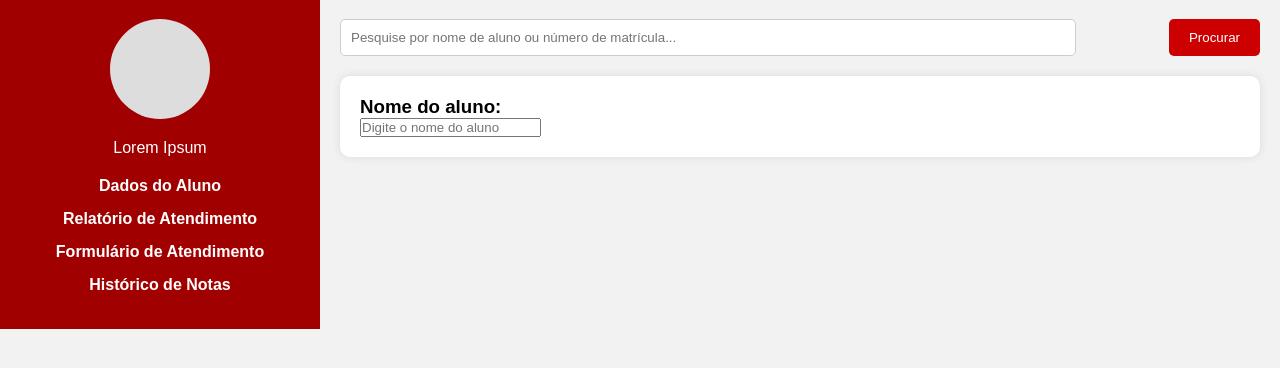
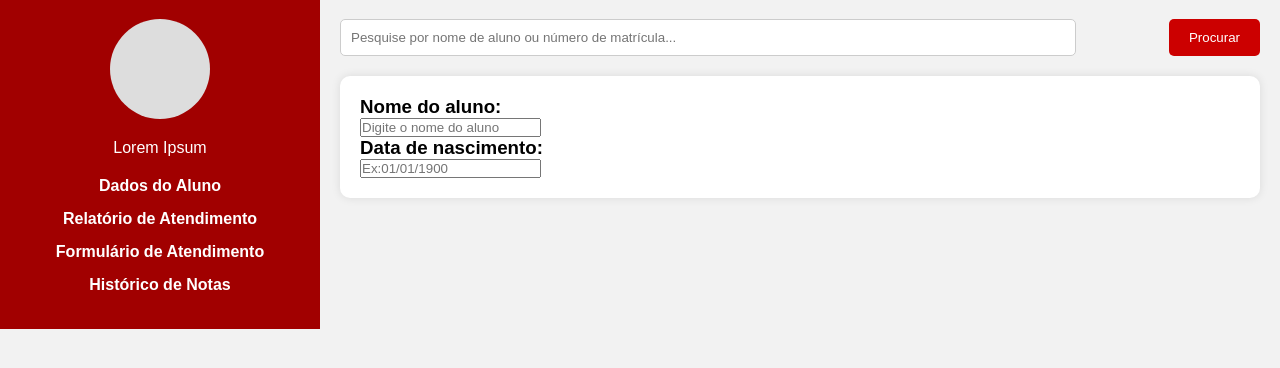
Before and after one commit to ramos5209/DevAgil, a plain HTML site: page relatorioAtendimento.html in a window 1280 px wide. Shown: the part 96-464 px from the top of the page. Drawn offline with Linux system fonts and the light colour scheme.

Commit message:
add data de nascimento

```diff
--- a/relatorioAtendimento.html
+++ b/relatorioAtendimento.html
@@ -36,6 +36,8 @@
             <div class="student-info">
                 <h3>Nome do aluno:</h3>
                 <input type="text" placeholder="Digite o nome do aluno">
+                <h3>Data de nascimento:</h3>
+                <input type="text" placeholder="Ex:01/01/1900">
 
             </div>
         </main>
```
